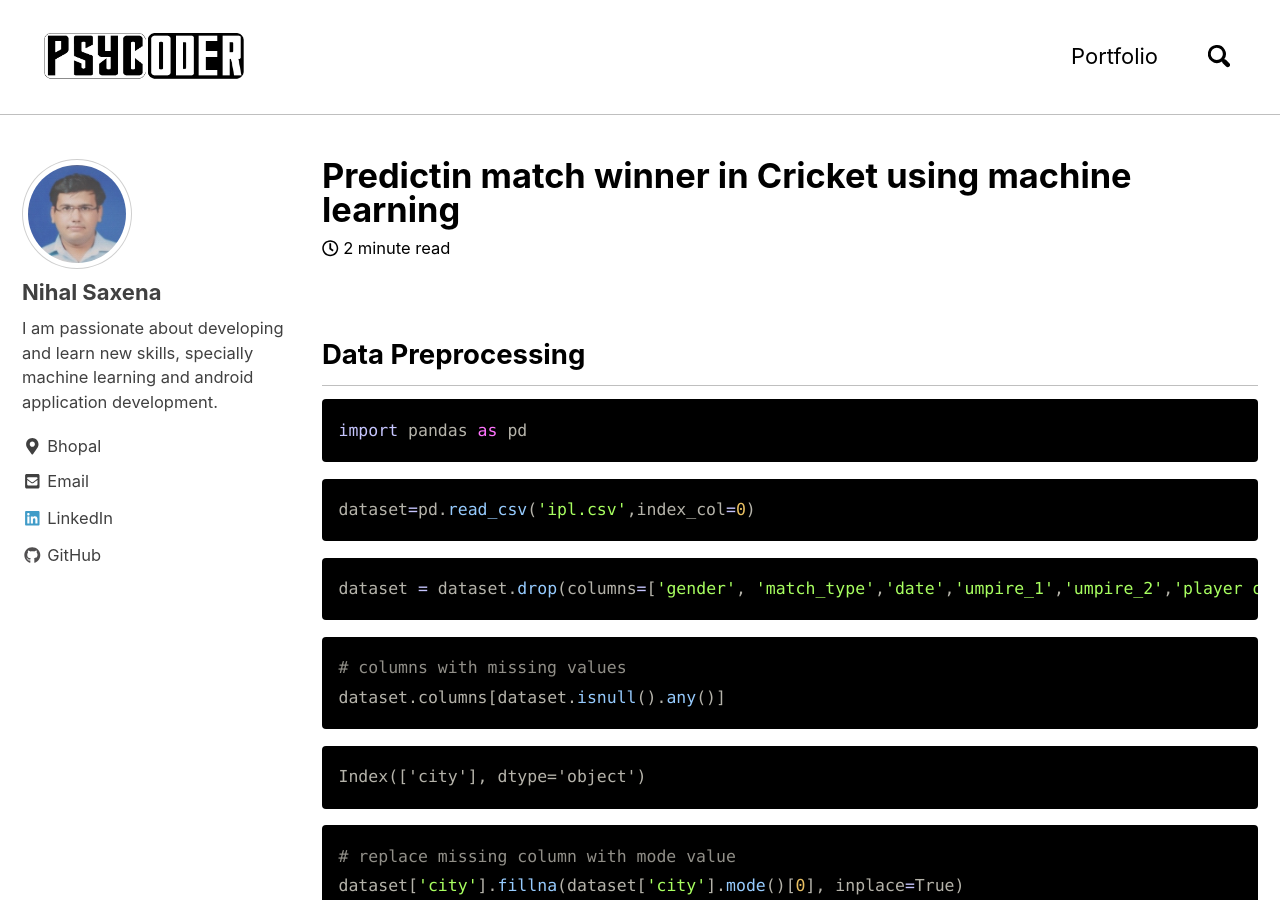
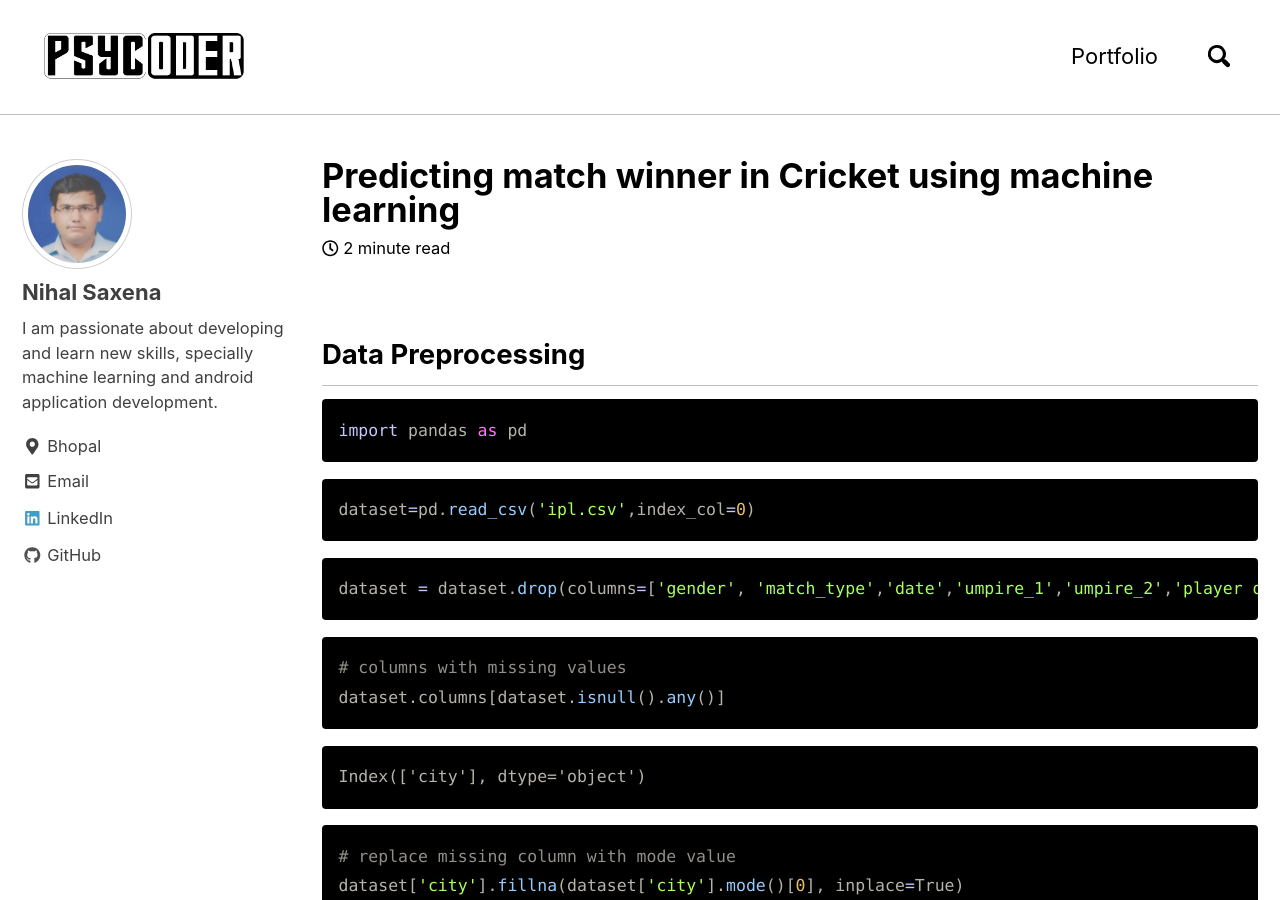
Before and after one commit to saxenanihal95/PsyCoderBlog, a Jekyll site: the page built from _portfolio/cricket_winner_prediction.md, in a window 1280 px wide and 900 px high. Built offline with Jekyll 4.4.1, drawn with Linux system fonts in a browser that asks for light colours; nearby versions of some CDN libraries; comment, search, counter and statistics services are not loaded.

Commit message:
Update cricket_winner_prediction.md

```diff
--- a/_portfolio/cricket_winner_prediction.md
+++ b/_portfolio/cricket_winner_prediction.md
@@ -1,6 +1,6 @@
 ---
-title : Predictin match winner in Cricket using machine learning
-excerpt: "Predictin match winner in Cricket using machine learning"
+title : Predicting match winner in Cricket using machine learning
+excerpt: "Predicting match winner in Cricket using machine learning"
 categories:
   - Machine Learning
 tags:
```
